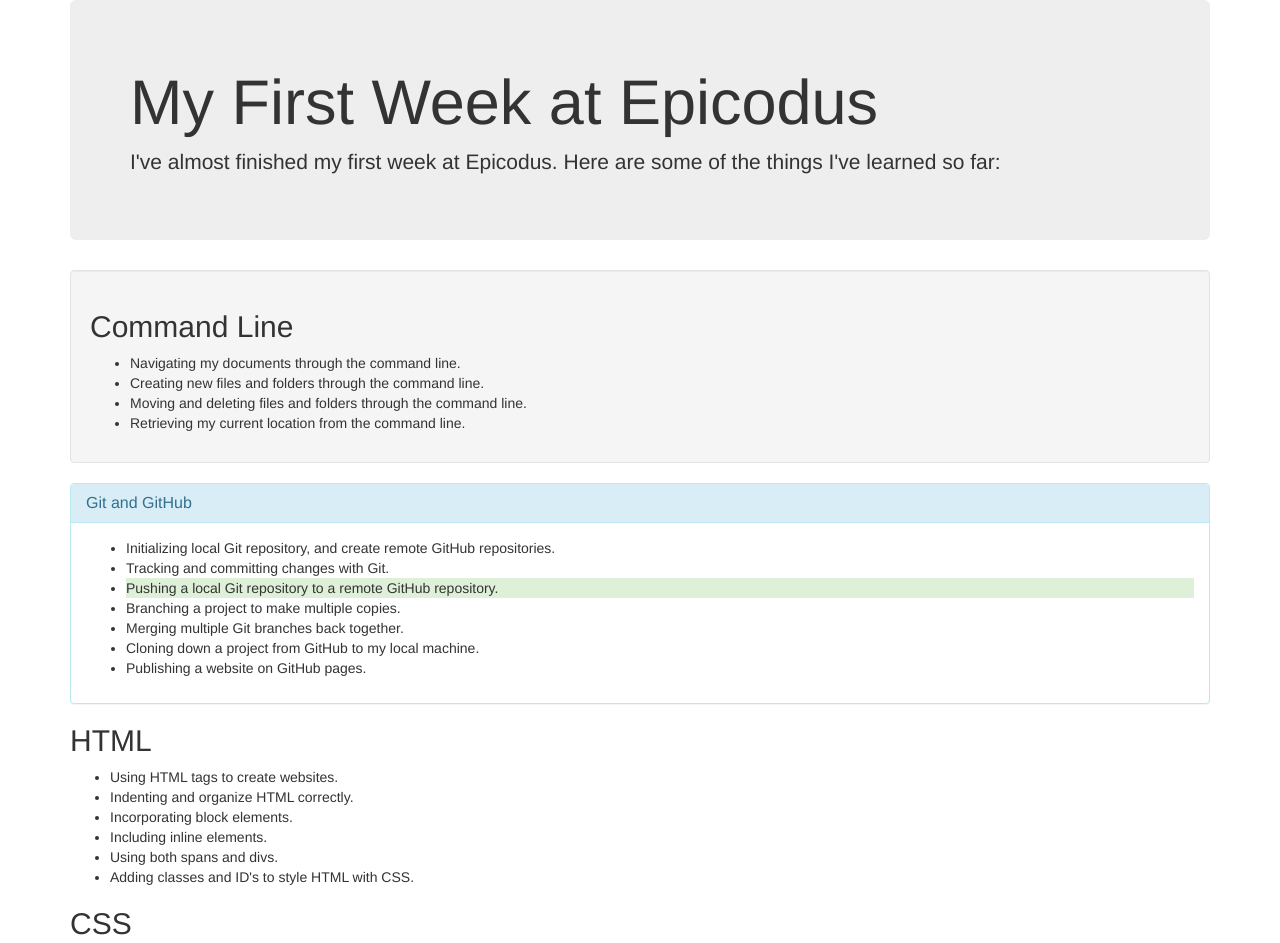
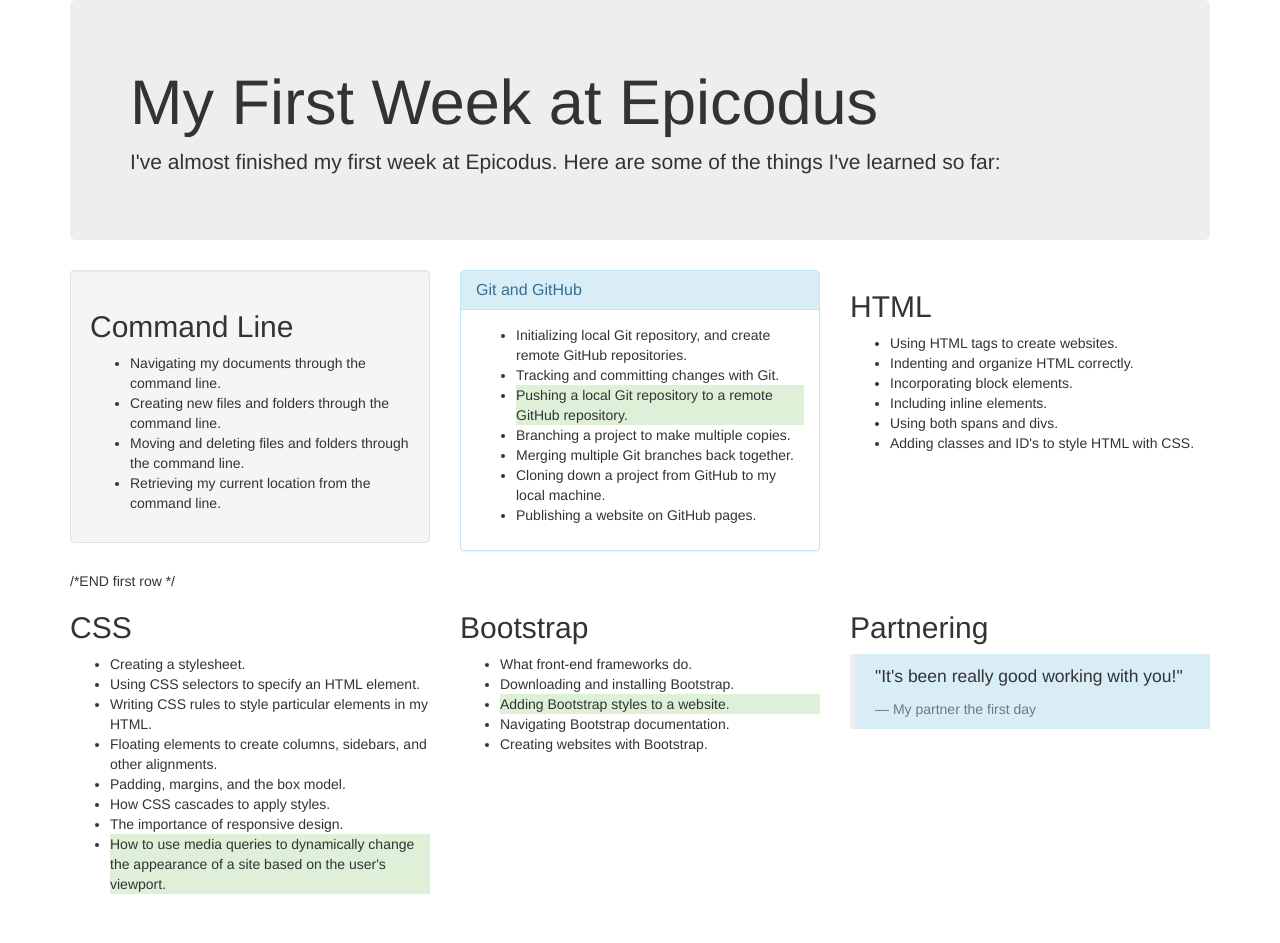
Before and after one commit to slaughtr/week-in-review, a plain HTML site: page index.html in a window 1280 px wide. Shown: the top 943 px of the page. After the commit the page ends 904 px from the top, so only its background shows below. Drawn offline with Linux system fonts and the light colour scheme.

Commit message:
add columns to make a three column layout

```diff
--- a/index.html
+++ b/index.html
@@ -12,6 +12,8 @@
           I've almost finished my first week at Epicodus. Here are some of the things I've learned so far:
         </p>
       </div>
+      <div class="row">
+        <div class="col-md-4">
           <div class="well">
           <h2>Command Line</h2>
             <ul>
@@ -21,6 +23,8 @@
               <li>Retrieving my current location from the command line.</li>
             </ul>
           </div>
+        </div>
+        <div class="col-md-4">
           <div class="panel panel-info">
             <div class="panel-heading">
               <h2 class="panel-title">Git and GitHub</h2>
@@ -37,6 +41,8 @@
               </ul>
             </div>
           </div>
+        </div>
+        <div class="col-md-4">
           <h2>HTML</h2>
           <ul>
             <li>Using HTML tags to create websites.</li>
@@ -46,6 +52,11 @@
             <li>Using both spans and divs.</li>
             <li>Adding classes and ID's to style HTML with CSS.</li>
           </ul>
+        </div>
+      </div> /*END first row */
+
+      <div class="row">
+        <div class="col-md-4">
           <h2>CSS</h2>
           <ul>
             <li>Creating a stylesheet.</li>
@@ -57,6 +68,8 @@
             <li>The importance of responsive design.</li>
             <li class="bg-success">How to use media queries to dynamically change the appearance of a site based on the user's viewport.</li>
           </ul>
+        </div>
+        <div class="col-md-4">
           <h2>Bootstrap</h2>
           <ul>
             <li>What front-end frameworks do.</li>
@@ -65,11 +78,15 @@
             <li>Navigating Bootstrap documentation.</li>
             <li>Creating websites with Bootstrap.</li>
           </ul>
+        </div>
+        <div class="col-md-4">
           <h2>Partnering</h2>
            <blockquote class="bg-info">
              <p>"It's been really good working with you!"</p>
              <footer>My partner the first day</footer>
            </blockquote>
         </div>
+      </div>
+    </div>
   </body>
 </html>
```
Lines whose indentation alone changed are shown as unchanged.
